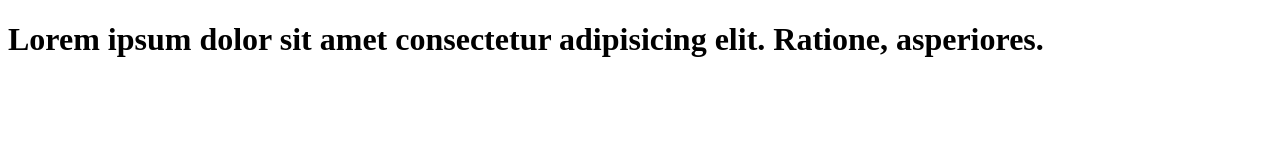
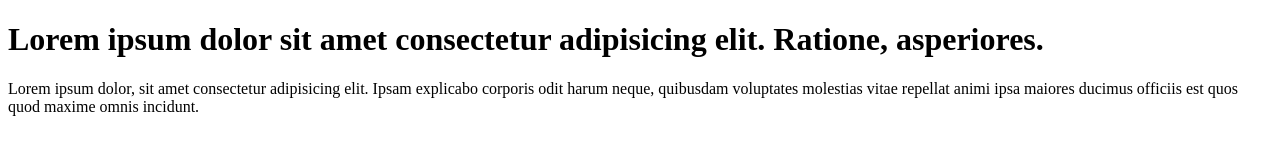
Before and after one commit to shivanshu360/learn-git, a plain HTML site: page index.html in a window 1280 px wide. Drawn offline with Linux system fonts and the light colour scheme.

Commit message:
add paragraph to code

```diff
--- a/index.html
+++ b/index.html
@@ -7,5 +7,6 @@
 </head>
 <body>
     <h1>Lorem ipsum dolor sit amet consectetur adipisicing elit. Ratione, asperiores.</h1>
+    <p>Lorem ipsum dolor, sit amet consectetur adipisicing elit. Ipsam explicabo corporis odit harum neque, quibusdam voluptates molestias vitae repellat animi ipsa maiores ducimus officiis est quos quod maxime omnis incidunt.</p>
 </body>
 </html>
```
